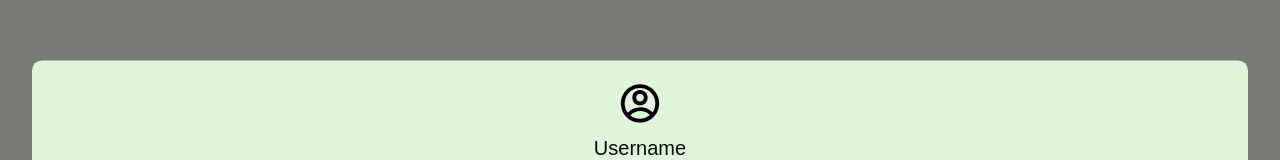
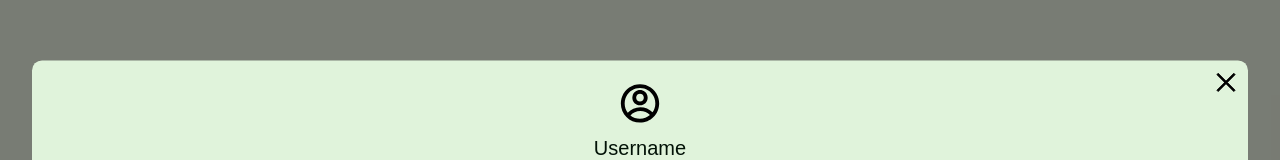
Before and after one commit to psampir/choruko, a React (Vite) app in the folder frontend/ChorukoWeb/: page / in a window 1280 px wide. Both pictures are taken after a click on the picture 1237 px from the left and 32 px from the top of the page. Shown: the part 160-320 px from the top of the page. Built offline with nearby package versions, Linux system fonts and the light colour scheme.

Commit message:
fix: add close icon for profile popup

```diff
--- a/frontend/ChorukoWeb/src/components/NavbarMobile/NavbarMobile.scss
+++ b/frontend/ChorukoWeb/src/components/NavbarMobile/NavbarMobile.scss
@@ -74,7 +74,7 @@
     background-color: rgba(0, 0, 0, 0.5);
     z-index: 999;
     opacity: 0;
-    transition: all 0.2s ease;
+    transition: all 0.1s ease;
 
     &.active {
       opacity: 1;
@@ -95,6 +95,16 @@
       gap: 10px;
       z-index: 1003;
       transform: translate(-50%, -50%);
+
+       .profile-popup__close-icon {
+        position: absolute;
+        top: 10px;
+        right: 10px;
+        width: 24px;
+        height: 24px;
+        background: url("../../assets/svg/close-icon.svg") no-repeat center/contain;
+        cursor: pointer;
+      }
 
       .profile-popup__icon {
         width: 46px;
--- a/frontend/ChorukoWeb/src/components/NavbarMobile/NavbarMobile.tsx
+++ b/frontend/ChorukoWeb/src/components/NavbarMobile/NavbarMobile.tsx
@@ -46,6 +46,7 @@ const NavbarMobile = () => {
         onClick={profileClickHandler}
       >
         <div className="profile-popup">
+          <i className="profile-popup__close-icon" onClick={profileClickHandler}></i>
           <img src="/src/assets/svg/profile-icon.svg" alt="Profile" className="profile-popup__icon" />
           <h5>Username</h5>
           <p>Household Name</p>
```
